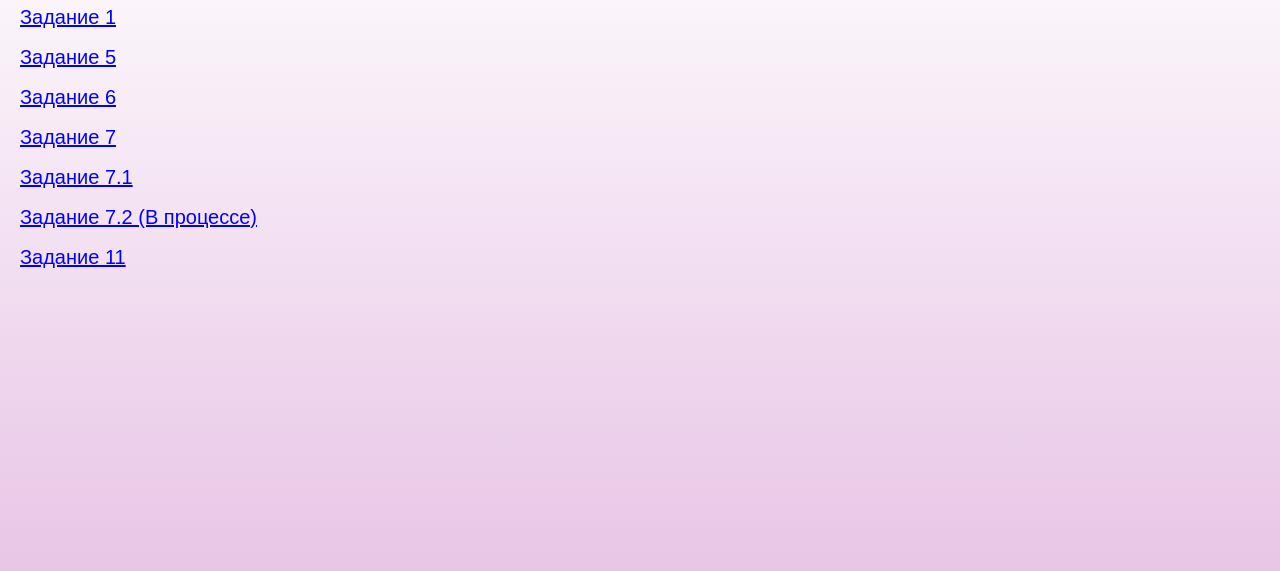
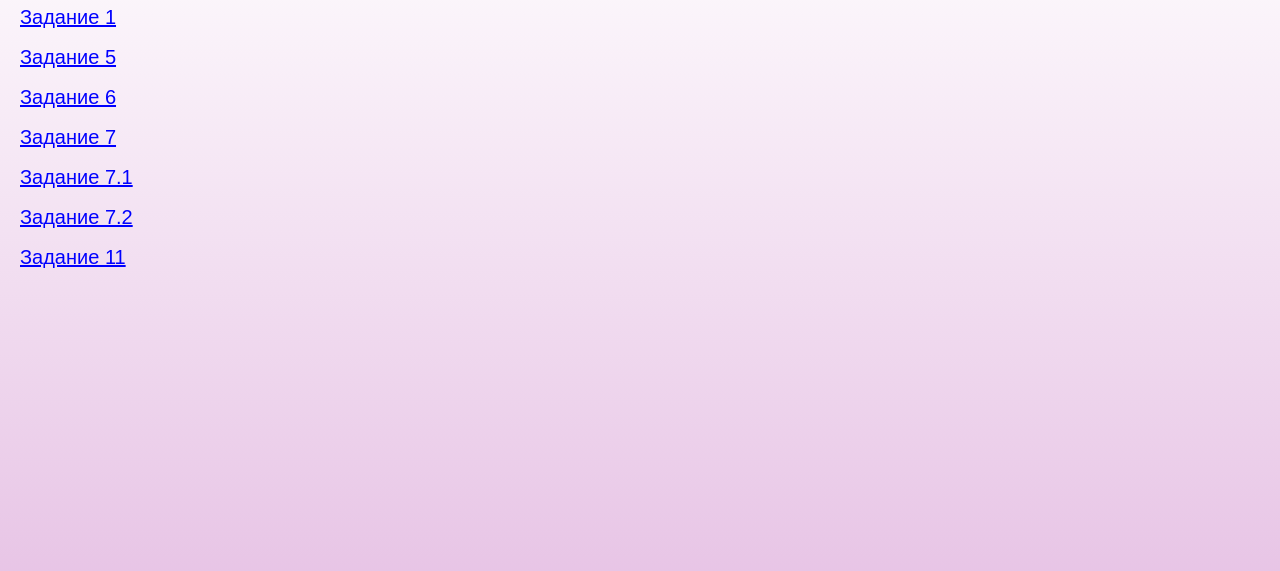
Before and after one commit to MariKhad/MariKhad.github.io, a plain HTML site: page GFM/index.html in a window 1280 px wide. Shown: the part 123-694 px from the top of the page. Drawn offline with Linux system fonts and the light colour scheme.

Commit message:
7.2 done in index

```diff
--- a/GFM/index.html
+++ b/GFM/index.html
@@ -14,7 +14,7 @@
 <p><a href="/GFM/6/index.html" target="_blank">Задание 6</a></p>
 <p><a href="/GFM/7/index.html" target="_blank">Задание 7</a></p>
 <p><a href="/GFM/7.1/index.html" target="_blank">Задание 7.1</a></p>
-<p><a href="/GFM/7.2/index.html" target="_blank">Задание 7.2 (В процессе)</a></p>
+<p><a href="/GFM/7.2/index.html" target="_blank">Задание 7.2</a></p>
 <p><a href="/GFM/11/index.html" target="_blank">Задание 11</a></p>
 </body>
 </html>
```
